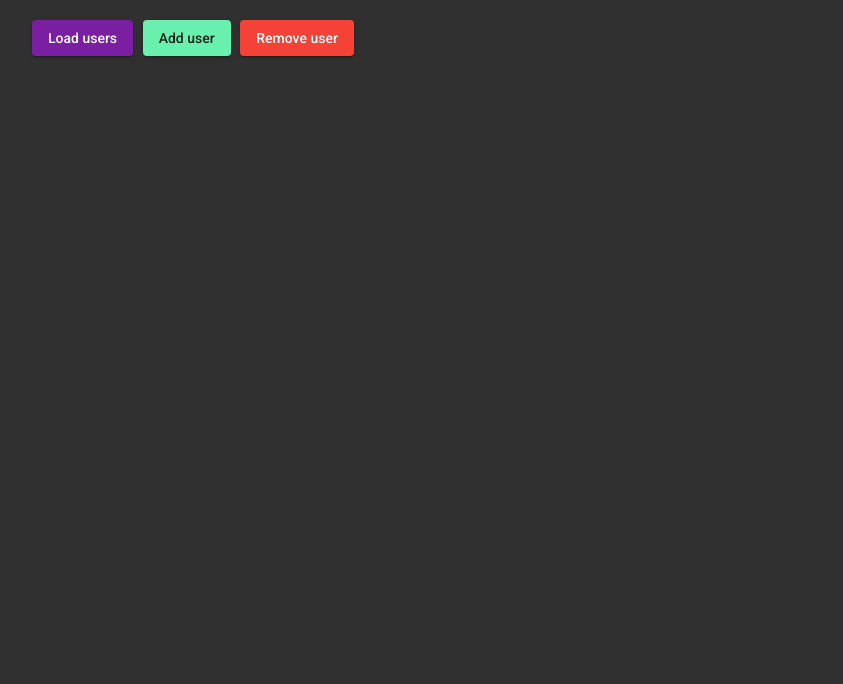
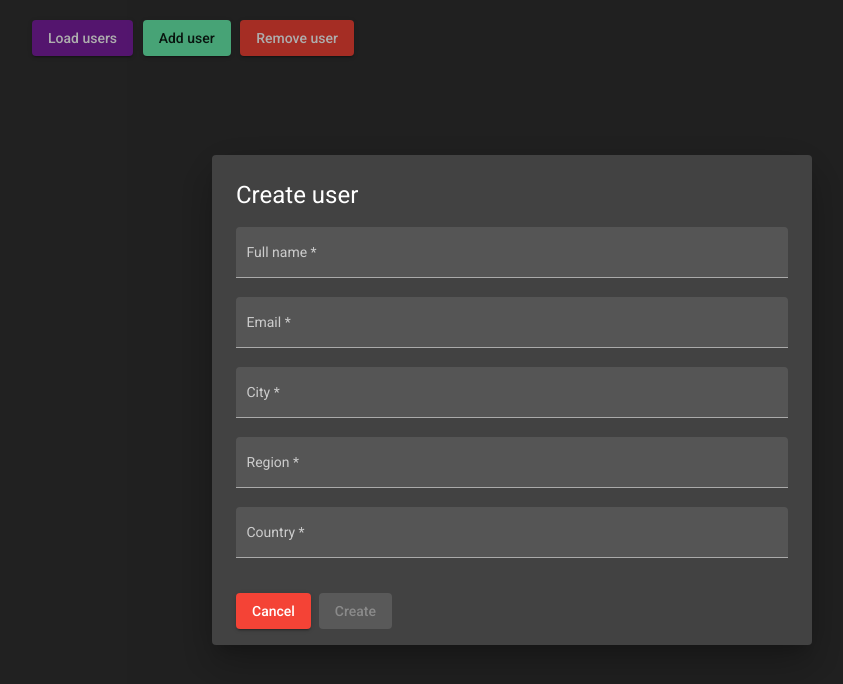
Before and after one commit to Szwajowy/swift-recrutation, an Angular app: page / in a window 1280 px wide. Both pictures are taken after a click on the button "Add user". Shown: the top 684 px of the page, without its empty margins (128-971 px from the left). Built offline with nearby package versions, Linux system fonts and the light colour scheme.

Commit message:
Create add user funcionality

```diff
--- a/src/app/app.module.ts
+++ b/src/app/app.module.ts
@@ -12,6 +12,7 @@ import { UsersModule } from './users/users.module';
     BrowserModule,
     BrowserAnimationsModule,
     HttpClientModule,
+
     UsersModule,
   ],
   providers: [],
--- /dev/null
+++ b/src/app/users/api/create-user.service.ts
@@ -0,0 +1,16 @@
+import { HttpClient } from '@angular/common/http';
+import { Injectable } from '@angular/core';
+import { Observable } from 'rxjs';
+import { API_URL, API_ENDPOINTS } from '../constants/API_URLs';
+import { User } from '../models/Users.model';
+
+@Injectable({
+  providedIn: 'root',
+})
+export class CreateUserService {
+  constructor(private http: HttpClient) {}
+
+  createUser(user: User): Observable<User> {
+    return this.http.post<User>(API_URL + API_ENDPOINTS.users, user);
+  }
+}
--- /dev/null
+++ b/src/app/users/dialogs/create-user/create-user.component.html
@@ -0,0 +1,62 @@
+<h1 mat-dialog-title>Create user</h1>
+<div mat-dialog-content>
+  <form [formGroup]="userForm" class="user-form">
+    <mat-form-field appearance="fill">
+      <mat-label>Full name</mat-label>
+      <input matInput placeholder="Jhon Doe" formControlName="name" required />
+      <mat-error *ngIf="userForm.controls.name.invalid"
+        >This name is invalid</mat-error
+      >
+    </mat-form-field>
+    <mat-form-field appearance="fill">
+      <mat-label>Email</mat-label>
+      <input
+        matInput
+        placeholder="pat@example.com"
+        formControlName="email"
+        required
+      />
+      <mat-error *ngIf="userForm.controls.email.invalid"
+        >This email is invalid</mat-error
+      >
+    </mat-form-field>
+    <mat-form-field appearance="fill">
+      <mat-label>City</mat-label>
+      <input matInput placeholder="Warszawa" formControlName="city" required />
+      <mat-error *ngIf="userForm.controls.city.invalid"
+        >This city is invalid</mat-error
+      >
+    </mat-form-field>
+    <mat-form-field appearance="fill">
+      <mat-label>Region</mat-label>
+      <input
+        matInput
+        placeholder="Małopolska"
+        formControlName="region"
+        required
+      />
+      <mat-error *ngIf="userForm.controls.region.invalid"
+        >This region is invalid</mat-error
+      >
+    </mat-form-field>
+    <mat-form-field appearance="fill">
+      <mat-label>Country</mat-label>
+      <input matInput placeholder="Polska" formControlName="country" required />
+      <mat-error *ngIf="userForm.controls.country.invalid"
+        >This country is invalid</mat-error
+      >
+    </mat-form-field>
+  </form>
+</div>
+<div mat-dialog-actions>
+  <button mat-raised-button color="warn" mat-dialog-close>Cancel</button>
+  <button
+    mat-raised-button
+    color="primary"
+    [disabled]="userForm.invalid"
+    [mat-dialog-close]="userForm.getRawValue()"
+    cdkFocusInitial
+  >
+    Create
+  </button>
+</div>
--- /dev/null
+++ b/src/app/users/dialogs/create-user/create-user.component.scss
@@ -0,0 +1,4 @@
+.user-form {
+  display: flex;
+  flex-flow: column;
+}
--- /dev/null
+++ b/src/app/users/dialogs/create-user/create-user.component.ts
@@ -0,0 +1,21 @@
+import { Component, OnInit } from '@angular/core';
+import { FormBuilder, Validators } from '@angular/forms';
+
+@Component({
+  selector: 'app-create-user',
+  templateUrl: './create-user.component.html',
+  styleUrls: ['./create-user.component.scss'],
+})
+export class CreateUserComponent implements OnInit {
+  userForm = this.fb.group({
+    name: ['', [Validators.required, Validators.minLength(3)]],
+    email: ['', [Validators.required, Validators.email]],
+    city: ['', [Validators.required, Validators.minLength(3)]],
+    region: ['', [Validators.required, Validators.minLength(3)]],
+    country: ['', [Validators.required, Validators.minLength(3)]],
+  });
+
+  constructor(private fb: FormBuilder) {}
+
+  ngOnInit(): void {}
+}
--- a/src/app/users/pages/users/users.component.html
+++ b/src/app/users/pages/users/users.component.html
@@ -2,7 +2,9 @@
   <button mat-raised-button color="primary" (click)="onLoadUsers()">
     Load users
   </button>
-  <button mat-raised-button color="accent">Add user</button>
+  <button mat-raised-button color="accent" (click)="onAddUser()">
+    Add user
+  </button>
   <button mat-raised-button color="warn">Remove user</button>
 </div>
 <div class="content">
--- a/src/app/users/pages/users/users.component.ts
+++ b/src/app/users/pages/users/users.component.ts
@@ -1,5 +1,7 @@
 import { Component, OnDestroy, OnInit } from '@angular/core';
+import { MatDialog } from '@angular/material/dialog';
 import { Subject, takeUntil } from 'rxjs';
+import { CreateUserComponent } from '../../dialogs/create-user/create-user.component';
 import { User } from '../../models/Users.model';
 import { UsersService } from '../../services/users.service';
 
@@ -13,7 +15,7 @@ export class UsersComponent implements OnInit, OnDestroy {
   users!: User[];
   loading = false;
 
-  constructor(private usersService: UsersService) {}
+  constructor(public dialog: MatDialog, private usersService: UsersService) {}
 
   ngOnInit(): void {}
 
@@ -31,4 +33,21 @@ export class UsersComponent implements OnInit, OnDestroy {
         this.users = users;
       });
   }
+
+  onAddUser(): void {
+    const dialogRef = this.dialog.open(CreateUserComponent, {
+      width: '600px',
+    });
+
+    dialogRef.afterClosed().subscribe((data) => {
+      if (this.users?.length > 0) {
+        this.users.push(data);
+      }
+
+      this.usersService
+        .createUser(data)
+        .pipe(takeUntil(this.destroy$))
+        .subscribe();
+    });
+  }
 }
--- a/src/app/users/services/users.service.ts
+++ b/src/app/users/services/users.service.ts
@@ -1,5 +1,6 @@
 import { Injectable } from '@angular/core';
 import { map, Observable } from 'rxjs';
+import { CreateUserService } from '../api/create-user.service';
 
 import { GetAllUsersService } from '../api/get-all-users.service';
 import { User } from '../models/Users.model';
@@ -8,7 +9,10 @@ import { User } from '../models/Users.model';
   providedIn: 'root',
 })
 export class UsersService {
-  constructor(private getAllUsersService: GetAllUsersService) {}
+  constructor(
+    private getAllUsersService: GetAllUsersService,
+    private createUserService: CreateUserService
+  ) {}
 
   getAllUsers(): Observable<User[]> {
     return this.getAllUsersService
@@ -16,5 +20,9 @@ export class UsersService {
       .pipe(map((users: User[]) => users.filter((user) => !user.isRemoved)));
   }
 
+  createUser(user: User): Observable<User> {
+    return this.createUserService.createUser(user);
+  }
+
   removeUser(id: number): void {}
 }
```
Also changed, not shown: src/app/users/users.module.ts (+11 -1 lines), 2 other files (tests, documents, lock files or other folders).
